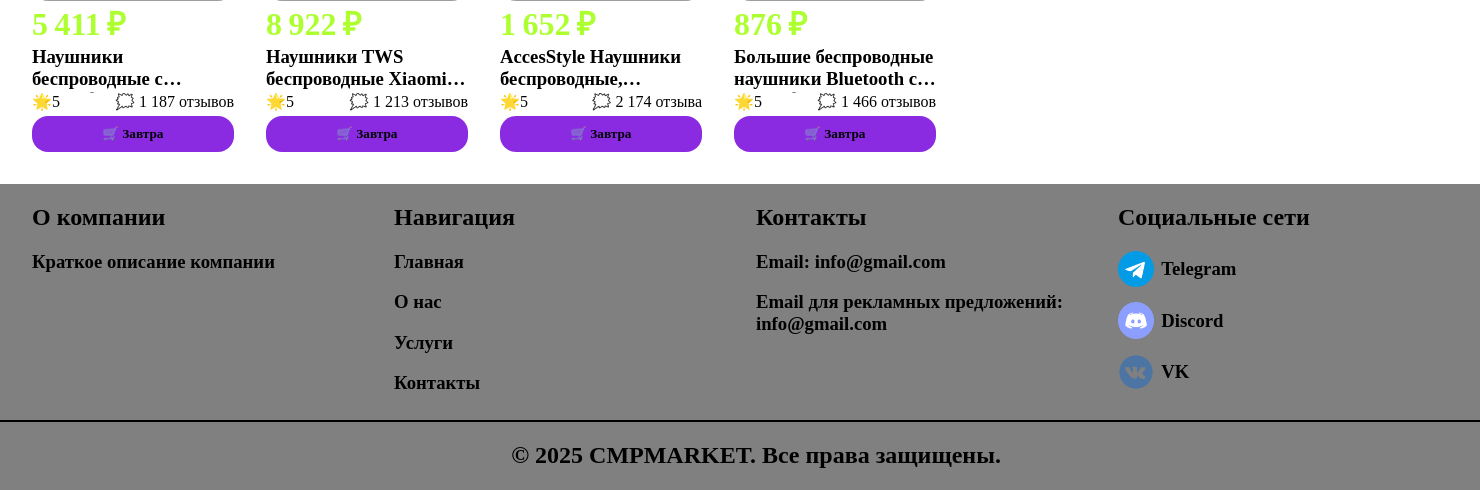
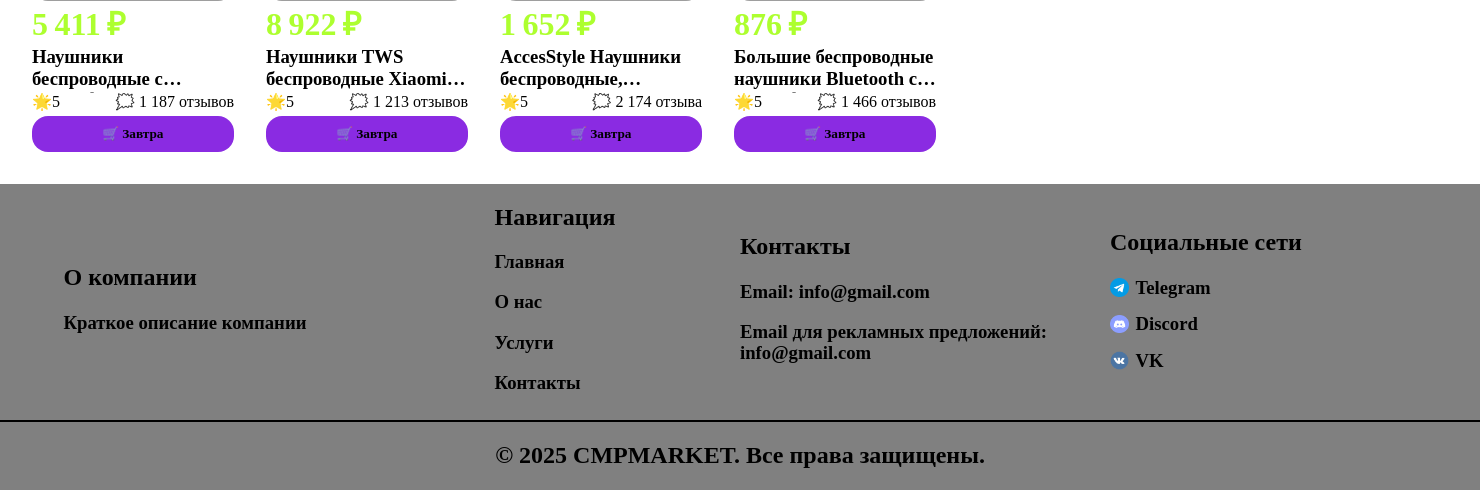
Before and after one commit to VoltusV5/CMPMARKET, a Flask app: page / in a window 1480 px wide. Shown: the part 2780-3270 px from the top of the page. Run offline with Flask 3, Linux system fonts and the light colour scheme; grey boxes are pictures that could not be loaded.

Commit message:
подправил footer

```diff
--- a/static/css/footer.css
+++ b/static/css/footer.css
@@ -4,7 +4,12 @@
 }
 
 .footer__site-info {
-    padding-left: 32px;
+    display: flex;
+    align-items: center;
+    justify-items: center;
+}
+
+.footer__site-info {
     display: grid;
     grid-template-rows: auto;
     grid-template-columns: 1fr 1fr 1fr 1fr;
@@ -24,13 +29,11 @@
 }
 
 .footer__site-info__contacts img {
-    width: 10%;
+    width: 5%;
 }
 
 
-
 .footer__legal-information h2 {
-    padding-left: 32px;
     text-align: center;
 }
 
```
Also changed, not shown: static/img/footer ico/vk.png.
